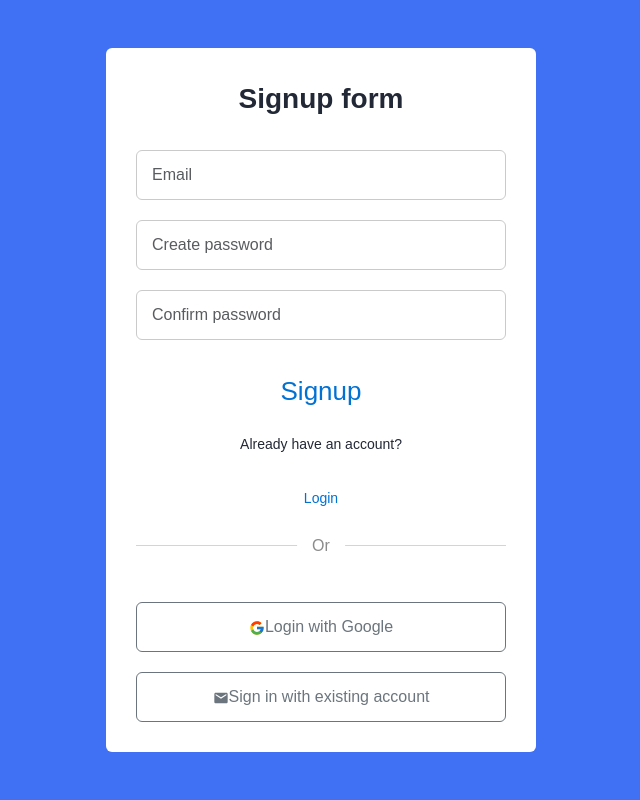
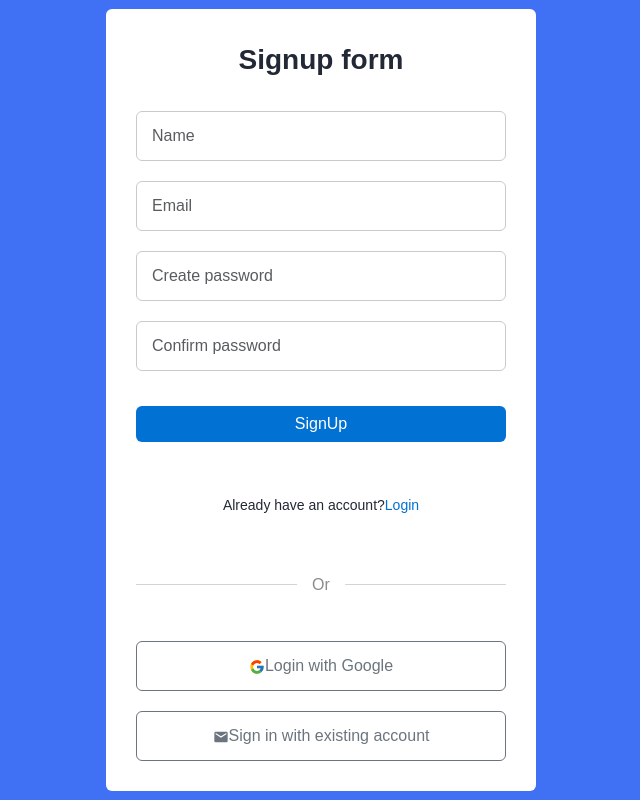
Before and after one commit to Ali-Repository101/Lets-Connect, a React (Create React App) app: page / in a window 1280 px wide. Shown: the whole page, without its empty margins (319-959 px from the left). Built offline with nearby package versions, Linux system fonts and the light colour scheme.

Commit message:
user registration done

```diff
--- a/package.json
+++ b/package.json
@@ -20,6 +20,7 @@
     "react-scripts": "5.0.1",
     "reactstrap": "^9.2.0",
     "sass": "^1.63.3",
+    "socket.io-client": "^4.6.2",
     "typescript": "^4.9.5",
     "web-vitals": "^2.1.4"
   },
--- a/src/components/users/Login.tsx
+++ b/src/components/users/Login.tsx
@@ -50,16 +50,21 @@ const Login = () => {
                                 </a>
                             </div>
                             <div className="field button-field">
-                                <Button onClick={handleLogin}>Login</Button>
+                                <Link to=""> <Button onClick={handleLogin}>Login</Button></Link>
                             </div>
                         </form>
                         <div className="form-link">
+                            <div className='d-flex justify-content-center align-items-center'>
                                 <span>
                                     Don't have an account?
+                                </span>
+                                <span>
                                     <Link to="/" className="link signup-link">
                                         Signup
                                     </Link>
                                 </span>
+                            </div>
+
                         </div>
                     </div>
                     <div className="line" />
--- a/src/components/users/SignUp.tsx
+++ b/src/components/users/SignUp.tsx
@@ -1,26 +1,66 @@
-import react, { useState } from 'react';
+import react, { useEffect, useState } from 'react';
 import { Link } from "react-router-dom";
 import './style.scss'
-import { Input, Button } from 'reactstrap';
+import { Input, Button, UncontrolledAlert } from 'reactstrap';
 //react-icons
 import { FcGoogle } from 'react-icons/fc';
 import { MdEmail } from 'react-icons/md';
 const SignUp = () => {
-    const [userSignUp, setUserSignUp] = useState({});
+    const [userSignUp, setUserSignUp] = useState<any>({});
+    const [message, setMessage] = useState<any>()
+    const [show, setShow] = useState<boolean>(false)
     console.log("signup", userSignUp)
     const handleChangeLogin = (e: React.ChangeEvent<HTMLInputElement>) => {
         if (e.target.value) {
             setUserSignUp({ ...userSignUp, [e.target.name]: e.target.value })
         }
     }
+    const handleSubmit = (e: any) => {
+        e.preventDefault()
+        const { name, email, password, confirmPassword } = userSignUp
+        setShow(true)
+        console.log("destructuredData-------", name, email, password, confirmPassword,)
+        fetch("http://localhost:8000/api/user/register", {
+            method: "POST",
+            headers: {
+                "Content-Type": "application/json",
+                Accept: "applic  ation/json",
+                "Access-Control-Allow-Origin": "*"
+            },
+            body: JSON.stringify({
+                name: name,
+                email: email,
+                password: password,
+                password_confirmaton: confirmPassword
+            })
+        }).then((res) => res.json())
+            .then((data) =>
+                setMessage(data.message))
+    }
     return (
         <>
             {/* Signup Form */}
+            <div className='show'>
+                {show &&
+                    <UncontrolledAlert color="info">
+                        {message}
+                    </UncontrolledAlert>
+                }
+            </div>
             <section className="container-fluid forms">
+
                 <div className="form signup">
                     <div className="form-content">
                         <header>Signup form</header>
-                        <form action="#">
+                        <form onClick={handleSubmit}>
+                            <div className="field input-field">
+                                <Input type="text"
+                                    placeholder="Name"
+                                    name='name'
+                                    className="input"
+                                    onChange={handleChangeLogin}
+                                />
+                            </div>
                             <div className="field input-field">
                                 <Input type="email"
                                     placeholder="Email"
@@ -49,16 +89,16 @@ const SignUp = () => {
                                 <i className="bx bx-hide eye-icon" />
                             </div>
                             <div className="field button-field">
-                                <Link to='/'>Signup</Link>
+                                <Link to="/"> <Button >SignUp</Button></Link>
                             </div>
                         </form>
                         <div className="form-link">
-                            <span>
-                                Already have an account?
-                                <Link to={'login'} className="link login-link">
+                            <div className='d-flex justify-content-center align-items-center'><span>
+                                Already have an account?</span>
+                                <span><Link to={'login'} className="link login-link">
                                     Login
-                                </Link>
-                            </span>
+                                </Link></span>
+                            </div>
                         </div>
                     </div>
                     <div className="line" />
```
Also changed, not shown: 2 other files (tests, documents, lock files or other folders). Lines whose indentation alone changed are shown as unchanged.
